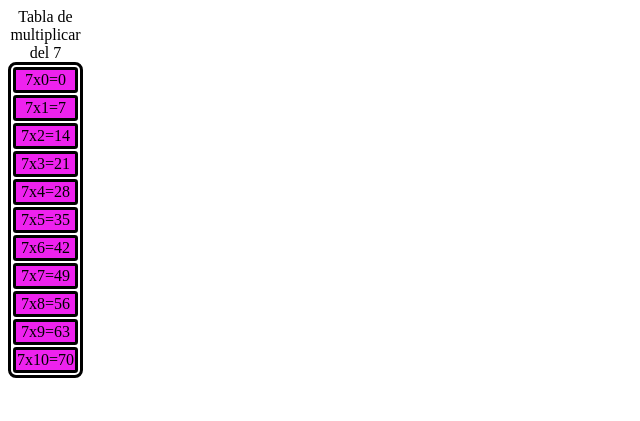
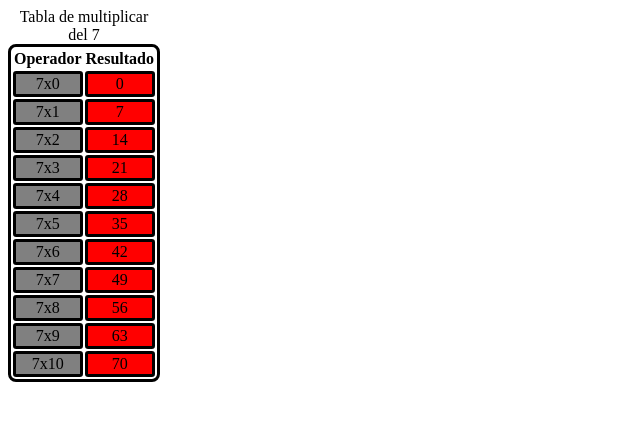
Before and after one commit to fonsekorz/ifcd0210, a PHP site: page /4_tabla_multiplicar.php in a window 1280 px wide. Shown: the top 421 px of the page, without its empty margins (0-640 px from the left). Run offline with PHP 8.4, Linux system fonts and the light colour scheme.

Commit message:
actualizamos el ejercicio 4

```diff
--- a/3_bucles/4_tabla_multiplicar.php
+++ b/3_bucles/4_tabla_multiplicar.php
@@ -6,17 +6,24 @@
     <meta name="viewport" content="width=device-width, initial-scale=1.0">
     <title>Document</title>
     <style>
-        body{
+        body {
             text-align: center;
         }
-        table{
+
+        table {
             border: solid;
             border-radius: 0.5em;
         }
-        td{
-            border:solid;
+
+        td {
+            border: solid;
             border-radius: 0.2em;
-            background-color: #E2E;
+            background-color: grey;
+            width: 3em;
+        }
+
+        td:nth-child(2) {
+            background-color: red;
         }
     </style>
 </head>
@@ -24,12 +31,16 @@
 <body>
     <table>
         <caption>Tabla de multiplicar del 7</caption>
+        <tr>
+            <th>Operador</th>
+            <th>Resultado</th>
+        </tr>
         <?php
         define("NUM", 7);
         $resultado = 0;
         for ($i = 0; $i <= 10; $i++) {
             $resultado = NUM * $i;
-            echo ("<tr><td>" . NUM . "x" . $i . "=" . $resultado . "</td></tr>");
+            echo ("<tr><td>" . NUM . "x" . $i . "</td><td>" . $resultado . "</td></tr>");
         }
         ?>
     </table>
```
